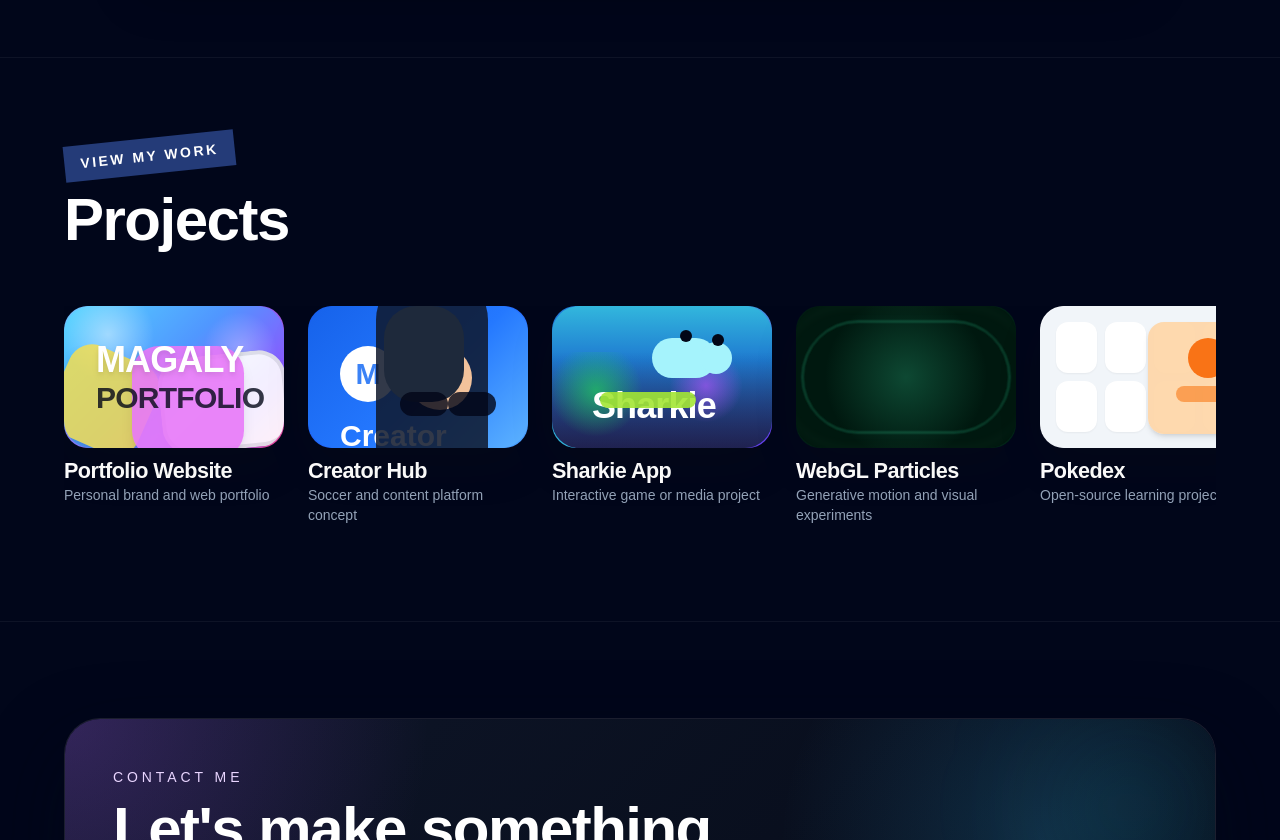
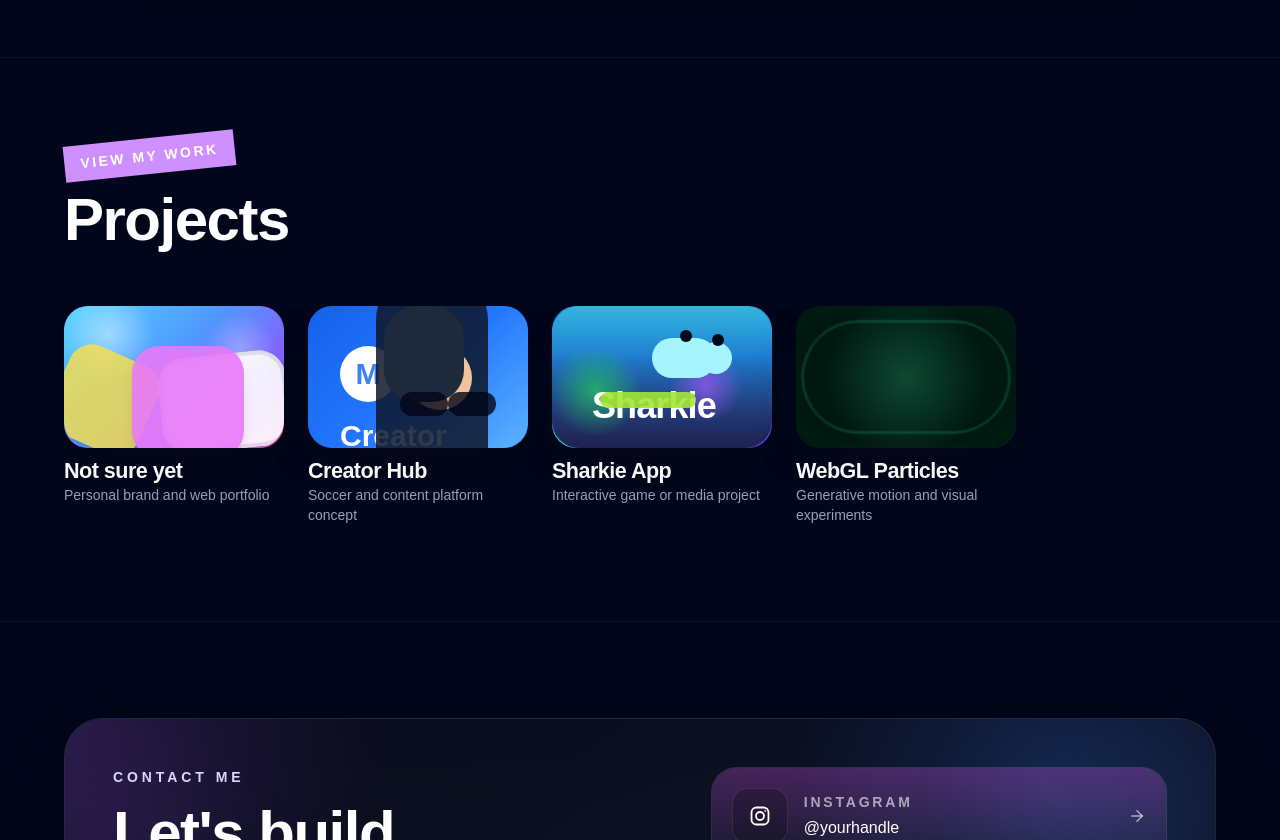
Before and after one commit to mbelmontes7/magaly-portfolio, a React (Vite) app in the folder magaly-portfolio/: page / in a window 1280 px wide. Shown: the part 1960-2800 px from the top of the page. Built offline with nearby package versions, Linux system fonts and the light colour scheme.

Commit message:
feat: update About, Contact, Hero, and Projects sections with new content and icons

```diff
--- a/magaly-portfolio/src/About.jsx
+++ b/magaly-portfolio/src/About.jsx
@@ -94,7 +94,7 @@ const About = () =>
                                     <Code size={16} className="text-purple-400" /> Backend
                                 </h4>
                                 <ul className="text-xs md:text-sm text-slate-400 space-y-1.5 list-disc list-inside marker:text-purple-600">
-                                    <li>Node.js</li><li>SQL</li><li>C#</li><li>Python</li>
+                                    <li>Node.js</li><li>SQL</li><li>C#</li><li>Python</li><li>java</li>
                                 </ul>
                             </div>
 
--- a/magaly-portfolio/src/Contact.jsx
+++ b/magaly-portfolio/src/Contact.jsx
@@ -1,31 +1,48 @@
 import React from 'react';
 import { motion } from 'framer-motion';
-import { ArrowUpRight, Globe, Mail, MessageCircleMore } from 'lucide-react';
+import { ArrowRight, Mail } from 'lucide-react';
 
-const contactLinks = [
+const InstagramIcon = ({ className }) => (
+    <svg viewBox="0 0 24 24" fill="none" stroke="currentColor" strokeWidth="1.8" className={className} aria-hidden="true">
+        <rect x="3.5" y="3.5" width="17" height="17" rx="5" />
+        <circle cx="12" cy="12" r="4" />
+        <circle cx="17.2" cy="6.8" r="0.9" fill="currentColor" stroke="none" />
+    </svg>
+);
+
+const GitHubIcon = ({ className }) => (
+    <svg viewBox="0 0 24 24" fill="currentColor" className={className} aria-hidden="true">
+        <path d="M12 2.5a9.5 9.5 0 0 0-3 18.5c.48.09.65-.2.65-.46v-1.62c-2.65.58-3.21-1.13-3.21-1.13-.43-1.1-1.06-1.39-1.06-1.39-.87-.6.07-.59.07-.59.96.07 1.47.99 1.47.99.86 1.46 2.25 1.04 2.8.8.08-.62.34-1.04.61-1.28-2.12-.24-4.36-1.06-4.36-4.71 0-1.04.37-1.89.98-2.56-.1-.24-.42-1.21.09-2.53 0 0 .8-.26 2.63.98a9.1 9.1 0 0 1 4.79 0c1.83-1.24 2.63-.98 2.63-.98.51 1.32.19 2.29.09 2.53.61.67.98 1.52.98 2.56 0 3.66-2.25 4.47-4.39 4.7.35.3.66.89.66 1.8v2.67c0 .26.17.56.66.46A9.5 9.5 0 0 0 12 2.5Z" />
+    </svg>
+);
+
+const LinkedInIcon = ({ className }) => (
+    <svg viewBox="0 0 24 24" fill="currentColor" className={className} aria-hidden="true">
+        <path d="M6.94 8.5A1.44 1.44 0 1 0 6.9 5.62a1.44 1.44 0 0 0 .04 2.88ZM5.7 9.75h2.45v8.05H5.7V9.75Zm3.98 0h2.35v1.1h.03c.33-.62 1.13-1.28 2.33-1.28 2.5 0 2.96 1.64 2.96 3.77v4.46H14.9v-3.95c0-.94-.02-2.15-1.31-2.15-1.31 0-1.51 1.02-1.51 2.08v4.02H9.68V9.75Z" />
+    </svg>
+);
+
+const socialLinks = [
     {
-        label: 'Email',
-        title: 'Send me a message',
-        value: 'youremail@example.com',
-        href: 'mailto:youremail@example.com',
-        icon: Mail,
-        accent: 'from-pink-500/25 to-purple-500/10'
+        label: 'Instagram',
+        handle: '@yourhandle',
+        href: 'https://instagram.com/yourhandle',
+        icon: InstagramIcon,
+        glow: 'from-fuchsia-500/25 via-pink-500/12 to-orange-300/8'
+    },
+    {
+        label: 'GitHub',
+        handle: 'github.com/yourusername',
+        href: 'https://github.com/yourusername',
+        icon: GitHubIcon,
+        glow: 'from-slate-200/18 via-slate-400/10 to-slate-700/6'
     },
     {
         label: 'LinkedIn',
-        title: 'Let’s connect professionally',
-        value: 'linkedin.com/in/yourprofile',
+        handle: 'linkedin.com/in/yourprofile',
         href: 'https://linkedin.com/in/yourprofile',
-        icon: Globe,
-        accent: 'from-sky-500/25 to-cyan-500/10'
-    },
-    {
-        label: 'Instagram',
-        title: 'Follow my creative side',
-        value: '@yourhandle',
-        href: 'https://instagram.com/yourhandle',
-        icon: MessageCircleMore,
-        accent: 'from-fuchsia-500/25 to-orange-400/10'
+        icon: LinkedInIcon,
+        glow: 'from-sky-500/24 via-blue-500/12 to-cyan-300/8'
     }
 ];
 
@@ -39,71 +56,94 @@ const Contact = () =>
                     whileInView={{ opacity: 1, y: 0 }}
                     viewport={{ once: true }}
                     transition={{ duration: 0.6 }}
-                    className="relative overflow-hidden rounded-[2.25rem] border border-white/10 bg-slate-950/65 p-8 shadow-[0_30px_80px_rgba(2,6,23,0.45)] backdrop-blur-sm md:p-12"
+                    className="relative overflow-hidden rounded-[2.4rem] border border-white/10 bg-[linear-gradient(145deg,rgba(8,11,26,0.98),rgba(14,22,45,0.94))] p-8 shadow-[0_30px_90px_rgba(2,6,23,0.46)] md:p-12"
                 >
-                    <div className="absolute inset-0 bg-[radial-gradient(circle_at_top_left,rgba(168,85,247,0.24),transparent_28%),radial-gradient(circle_at_85%_20%,rgba(56,189,248,0.18),transparent_24%),linear-gradient(135deg,rgba(15,23,42,0.96),rgba(3,7,18,0.92))]" />
-                    <motion.div
-                        animate={{ y: [0, -10, 0], x: [0, 6, 0] }}
-                        transition={{ duration: 8, repeat: Infinity, ease: 'easeInOut' }}
-                        className="absolute -left-10 top-10 h-36 w-36 rounded-full bg-purple-500/12 blur-3xl"
-                    />
-                    <motion.div
-                        animate={{ y: [0, 12, 0], x: [0, -8, 0] }}
-                        transition={{ duration: 9, repeat: Infinity, ease: 'easeInOut' }}
-                        className="absolute right-0 top-0 h-40 w-40 rounded-full bg-cyan-400/10 blur-3xl"
-                    />
+                    <div className="absolute inset-0 bg-[radial-gradient(circle_at_top_left,rgba(168,85,247,0.2),transparent_26%),radial-gradient(circle_at_85%_15%,rgba(59,130,246,0.16),transparent_24%),linear-gradient(180deg,transparent_0%,rgba(255,255,255,0.02)_100%)]" />
+                    <div className="absolute -left-16 top-8 h-44 w-44 rounded-full bg-purple-500/10 blur-3xl" />
+                    <div className="absolute right-0 top-0 h-48 w-48 rounded-full bg-blue-500/10 blur-3xl" />
 
-                    <div className="relative z-10">
-                        <motion.div
+                    <div className="relative z-10 grid gap-10 lg:grid-cols-[1.1fr_0.9fr] lg:items-start">
+                        <div>
+                            <motion.p
                                 initial={{ opacity: 0, y: 12 }}
                                 whileInView={{ opacity: 1, y: 0 }}
                                 viewport={{ once: true }}
-                            transition={{ duration: 0.5 }}
-                            className="mb-10 max-w-2xl"
+                                transition={{ duration: 0.45 }}
+                                className="mb-4 text-sm font-semibold uppercase tracking-[0.28em] text-violet-200"
                             >
-                            <p className="mb-3 text-sm uppercase tracking-[0.28em] text-purple-200">Contact Me</p>
-                            <h2 className="text-4xl font-black tracking-tight text-white md:text-6xl">
-                                Let&apos;s make something that feels exciting.
-                            </h2>
-                            <p className="mt-4 text-lg leading-relaxed text-slate-300">
-                                Whether it&apos;s a project, internship, collaboration, or just a quick hello, these are the best ways to reach me.
-                            </p>
+                                Contact Me
+                            </motion.p>
+
+                            <motion.h2
+                                initial={{ opacity: 0, y: 16 }}
+                                whileInView={{ opacity: 1, y: 0 }}
+                                viewport={{ once: true }}
+                                transition={{ duration: 0.5, delay: 0.05 }}
+                                className="max-w-xl text-4xl font-black tracking-tight text-white md:text-6xl"
+                            >
+                                Let&apos;s build something
+                            </motion.h2>
+
+                            <motion.p
+                                initial={{ opacity: 0, y: 16 }}
+                                whileInView={{ opacity: 1, y: 0 }}
+                                viewport={{ once: true }}
+                                transition={{ duration: 0.5, delay: 0.1 }}
+                                className="mt-5 max-w-xl text-lg leading-relaxed text-slate-300"
+                            >
+                                I&apos;m always open to new projects, creative collaborations, and opportunities to grow. If you want to connect, start here.
+                            </motion.p>
+
+                            <motion.div
+                                initial={{ opacity: 0, y: 16 }}
+                                whileInView={{ opacity: 1, y: 0 }}
+                                viewport={{ once: true }}
+                                transition={{ duration: 0.5, delay: 0.15 }}
+                                className="mt-8 flex flex-wrap items-center gap-4"
+                            >
+                                <a
+                                    href="mailto:youremail@example.com"
+                                    className="inline-flex items-center gap-3 rounded-full border border-purple-400/30 bg-purple-500/90 px-6 py-3 text-sm font-bold text-white shadow-[0_14px_28px_rgba(168,85,247,0.26)] transition-all hover:-translate-y-0.5 hover:bg-purple-400"
+                                >
+                                    <Mail size={18} />
+                                    Email Me
+                                </a>
+
+                                <div className="rounded-full border border-white/10 bg-white/5 px-5 py-3 text-sm text-slate-300">
+                                    Magaly.belmontes7788@gmail.com
+                                </div>
                             </motion.div>
+                        </div>
 
-                        <div className="flex gap-5 overflow-x-auto pb-2 [scrollbar-width:none] [&::-webkit-scrollbar]:hidden">
-                            {contactLinks.map((item, index) => {
+                        <div className="space-y-4">
+                            {socialLinks.map((item, index) =>
+                            {
                                 const Icon = item.icon;
 
                                 return (
                                     <motion.a
                                         key={item.label}
-                                        initial={{ opacity: 0, y: 24 }}
-                                        whileInView={{ opacity: 1, y: 0 }}
+                                        initial={{ opacity: 0, x: 20 }}
+                                        whileInView={{ opacity: 1, x: 0 }}
                                         viewport={{ once: true }}
-                                        transition={{ duration: 0.5, delay: index * 0.1 }}
-                                        whileHover={{ y: -8, scale: 1.01 }}
+                                        transition={{ duration: 0.45, delay: index * 0.08 }}
+                                        whileHover={{ x: 6 }}
                                         href={item.href}
-                                        target={item.href.startsWith('http') ? '_blank' : undefined}
-                                        rel={item.href.startsWith('http') ? 'noreferrer' : undefined}
-                                        className="group relative min-h-[180px] w-[240px] flex-none overflow-hidden rounded-[1.5rem] border border-white/10 bg-white/5 p-5 transition-colors hover:border-white/20 hover:bg-white/[0.08] md:flex-1"
+                                        target="_blank"
+                                        rel="noreferrer"
+                                        className="group relative flex items-center gap-4 overflow-hidden rounded-[1.6rem] border border-white/10 bg-white/[0.04] p-5 transition-colors hover:border-white/20 hover:bg-white/[0.06]"
                                     >
-                                        <div className={`absolute inset-0 bg-gradient-to-br ${item.accent} opacity-80 transition-opacity duration-300 group-hover:opacity-100`} />
-                                        <div className="absolute inset-0 bg-[linear-gradient(135deg,rgba(255,255,255,0.06),transparent_40%,transparent_60%,rgba(255,255,255,0.05))]" />
-
-                                        <div className="relative z-10 flex h-full flex-col">
-                                            <div className="mb-8 flex items-start justify-between">
-                                                <div className="rounded-2xl border border-white/10 bg-black/20 p-3 backdrop-blur-sm">
-                                                    <Icon className="text-white" size={22} />
-                                                </div>
-                                                <ArrowUpRight className="text-white/70 transition-transform duration-300 group-hover:translate-x-1 group-hover:-translate-y-1 group-hover:text-white" size={20} />
+                                        <div className={`absolute inset-0 bg-gradient-to-r ${item.glow} opacity-100`} />
+                                        <div className="relative z-10 flex h-14 w-14 flex-none items-center justify-center rounded-2xl border border-white/10 bg-black/20 text-white backdrop-blur-sm">
+                                            <Icon className="h-6 w-6" />
                                         </div>
 
-                                            <div className="mt-auto">
-                                                <p className="text-xs uppercase tracking-[0.2em] text-white/60">{item.label}</p>
-                                                <h3 className="mt-3 text-xl font-bold text-white">{item.title}</h3>
-                                                <p className="mt-3 break-words text-sm text-slate-200">{item.value}</p>
+                                        <div className="relative z-10 min-w-0 flex-1">
+                                            <p className="text-sm font-semibold uppercase tracking-[0.2em] text-white/60">{item.label}</p>
+                                            <p className="mt-1 truncate text-base font-medium text-white">{item.handle}</p>
                                         </div>
-                                        </div>
+
+                                        <ArrowRight className="relative z-10 text-white/60 transition-transform duration-300 group-hover:translate-x-1 group-hover:text-white" size={18} />
                                     </motion.a>
                                 );
                             })}
--- a/magaly-portfolio/src/Hero.jsx
+++ b/magaly-portfolio/src/Hero.jsx
@@ -22,7 +22,7 @@ const Hero = () =>
                         </h1>
 
                         <p className="text-lg text-slate-400 max-w-lg mx-auto lg:mx-0 leading-relaxed">
-                            I build thoughtful web experiences, learn fast, and bring the same energy from the soccer field into every project I create.
+                            I build stuff for the web, learn fast, and bring the same energy from the soccer field into every project I create.
                         </p>
 
                         <div className="flex flex-wrap gap-4 justify-center lg:justify-start pt-4">
--- a/magaly-portfolio/src/Projects.jsx
+++ b/magaly-portfolio/src/Projects.jsx
@@ -4,7 +4,7 @@ import { Plus } from 'lucide-react';
 
 const projects = [
     {
-        title: 'Portfolio Website',
+        title: 'Not sure yet',
         subtitle: 'Personal brand and web portfolio',
         accent: 'bg-[linear-gradient(135deg,#6dc7ff_0%,#8b5cf6_55%,#ec4899_100%)]',
         art: (
@@ -14,8 +14,8 @@ const projects = [
                 <div className="absolute left-24 top-12 h-24 w-32 -rotate-3 rounded-[1.7rem] border-4 border-slate-900/10 bg-white/90 shadow-lg" />
                 <div className="absolute right-10 top-10 h-28 w-28 rounded-[1.7rem] bg-fuchsia-400/90 shadow-lg" />
                 <div className="absolute inset-x-8 bottom-8 text-left">
-                    <p className="text-4xl font-black uppercase tracking-tight text-white drop-shadow-md">MAGALY</p>
-                    <p className="text-3xl font-black uppercase tracking-tight text-slate-950/80">PORTFOLIO</p>
+                    <p className="text-4xl font-black uppercase tracking-tight text-white drop-shadow-md"></p>
+                    <p className="text-3xl font-black uppercase tracking-tight text-slate-950/80"></p>
                 </div>
             </div>
         )
@@ -74,29 +74,6 @@ const projects = [
             </div>
         )
     },
-    {
-        title: 'Pokedex',
-        subtitle: 'Open-source learning project',
-        accent: 'bg-[linear-gradient(135deg,#f8fafc_0%,#e2e8f0_100%)]',
-        art: (
-            <div className="relative h-full w-full overflow-hidden rounded-[1.7rem] bg-slate-100">
-                <div className="grid h-full grid-cols-4 gap-2 p-4">
-                    {Array.from({ length: 8 }).map((_, index) => (
-                        <div key={index} className="rounded-xl bg-white shadow-sm" />
-                    ))}
-                </div>
-                <div className="absolute right-4 top-4 h-28 w-24 rounded-2xl bg-orange-200/95 shadow-md" />
-                <div className="absolute right-8 top-8 h-10 w-10 rounded-full bg-orange-500" />
-                <div className="absolute right-9 top-20 h-4 w-12 rounded-full bg-orange-400/80" />
-            </div>
-        )
-    },
-    {
-        title: 'New Project',
-        subtitle: 'Start your next idea here',
-        accent: 'border-2 border-dashed border-[#d8c8b3] bg-[#efe6d7]',
-        isPlaceholder: true
-    }
 ];
 
 const Projects = () =>
@@ -111,7 +88,7 @@ const Projects = () =>
                     transition={{ duration: 0.6 }}
                     className="mb-14"
                 >
-                    <div className="mb-4 inline-flex -rotate-3 bg-[#243b78] px-4 py-2 text-sm font-extrabold uppercase tracking-[0.18em] text-white">
+                    <div className="mb-4 inline-flex -rotate-3 bg-[#CE8FFF] px-4 py-2 text-sm font-extrabold uppercase tracking-[0.18em] text-white">
                         View My Work
                     </div>
                     <h2 className="text-5xl font-black tracking-tight sm:text-6xl text-white">Projects</h2>
```
Lines whose indentation alone changed are shown as unchanged.
